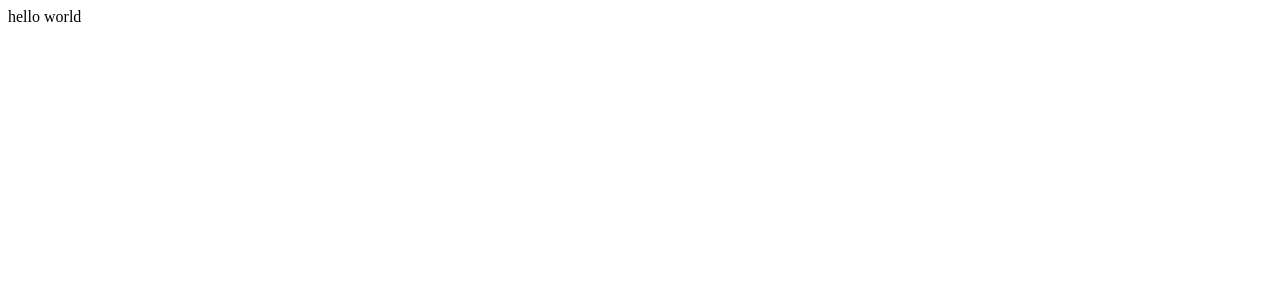
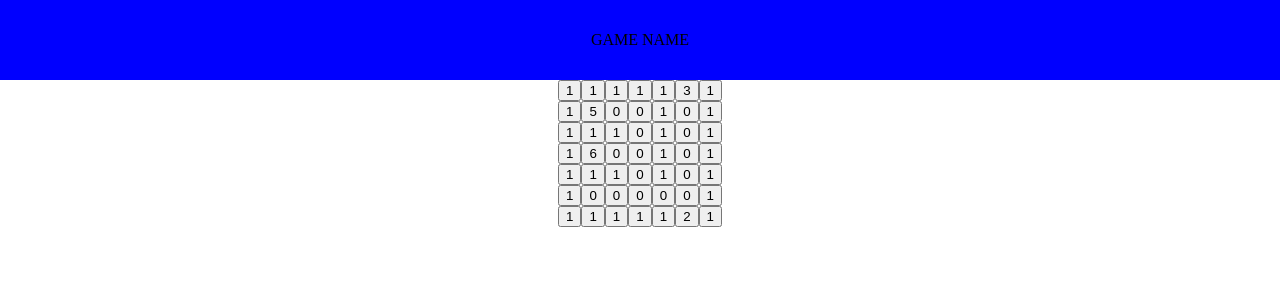
Before and after one commit to lcross2002/dissertation, an Angular app in the folder client/: page / in a window 1280 px wide. Shown: the top 300 px of the page. Built offline with nearby package versions, Linux system fonts and the light colour scheme.

Commit message:
basic maze display

```diff
--- a/client/src/app/app.component.html
+++ b/client/src/app/app.component.html
@@ -1 +1,9 @@
-hello world
+<div class="header">
+    <div class="title">
+        GAME NAME
+    </div>
+</div>
+
+<div class="game">
+  <ccg-level></ccg-level>
+</div>
--- a/client/src/app/app.component.scss
+++ b/client/src/app/app.component.scss
@@ -0,0 +1,16 @@
+.header {
+    width: 100vw;
+    height: 10vh;
+    background-color: blue;
+    display: flex;
+    justify-content: center;
+}
+
+.title {
+    align-self: center;
+}
+
+.game {
+  display: flex;
+  justify-content: center;
+}
--- a/client/src/app/app.component.ts
+++ b/client/src/app/app.component.ts
@@ -1,8 +1,11 @@
 import { Component } from '@angular/core';
+import { CommonModule } from '@angular/common';
+import { LevelComponent } from './level/level.component';
 
 @Component({
   selector: 'app-root',
   standalone: true,
+  imports: [CommonModule, LevelComponent],
   templateUrl: './app.component.html',
   styleUrl: './app.component.scss'
 })
--- /dev/null
+++ b/client/src/app/level/level.component.html
@@ -0,0 +1,5 @@
+<div *ngFor="let row of maze.maze">
+  <button *ngFor="let cell of row">
+    {{cell}}
+  </button>
+</div>
--- /dev/null
+++ b/client/src/app/level/level.component.ts
@@ -0,0 +1,18 @@
+import { CommonModule } from "@angular/common";
+import { Component } from "@angular/core";
+import { MazeService } from "../../services/maze.service";
+
+@Component({
+  selector: 'ccg-level',
+  standalone: true,
+  imports: [CommonModule],
+  templateUrl: './level.component.html',
+  styleUrl: './level.component.scss'
+})
+export class LevelComponent {
+  constructor(public maze: MazeService) {
+    maze.generateMaze();
+    console.log(maze.maze);
+    console.log(maze.fogMaze);
+  }
+}
--- /dev/null
+++ b/client/src/services/maze.service.ts
@@ -0,0 +1,88 @@
+import { Injectable } from '@angular/core';
+
+export enum CellType {
+  empty,
+  wall,
+  entrance,
+  exit,
+  puzzle,
+  key,
+  bonus
+}
+
+export type MazeLine = [CellType, CellType, CellType, CellType, CellType, CellType, CellType];
+export type Maze = [MazeLine, MazeLine, MazeLine, MazeLine, MazeLine, MazeLine, MazeLine];
+
+export type FogLine = [boolean, boolean, boolean, boolean, boolean, boolean, boolean];
+export type FogMaze = [FogLine, FogLine, FogLine, FogLine, FogLine, FogLine, FogLine];
+
+interface coord {
+  i: number;
+  j: number
+}
+
+@Injectable({providedIn: 'root'})
+export class MazeService {
+  maze?: Maze;
+  fogMaze?: FogMaze;
+
+  private maze1: Maze = [
+    [1, 1, 1, 1, 1, 3, 1],
+    [1, 5, 0, 0, 1, 0, 1],
+    [1, 1, 1, 0, 1, 0, 1],
+    [1, 6, 0, 0, 1, 0, 1],
+    [1, 1, 1, 0, 1, 0, 1],
+    [1, 0, 0, 0, 0, 0, 1],
+    [1, 1, 1, 1, 1, 2, 1]
+  ];
+
+  generateMaze() {
+    this.maze = this.maze1;
+    this.generateFogMaze();
+  }
+
+  private generateFogMaze() {
+    const fog: boolean[][] = [...Array(7)].map(e => Array(7));
+    let above: coord | undefined;
+    let left: coord | undefined;
+    let right: coord | undefined;
+
+    this.maze?.forEach((line, i) => {
+      line.forEach((cell, j) => {
+        if (cell === CellType.entrance) {
+          fog[i][j] = false;
+
+          above = {
+            i: i-1,
+            j: j,
+          };
+
+          left = {
+            i: i,
+            j: j-1
+          };
+
+          right = {
+            i: i,
+            j: j+1
+          }
+
+        } else {
+          fog[i][j] = true;
+        }
+      });
+    });
+
+    if (above?.i && above.j && fog[above.i][above.j]) {
+      fog[above.i][above.j] = false;
+    }
+    if (left?.i && left.j && fog[left.i][left.j]) {
+      fog[left.i][left.j] = false;
+    }
+    if (right?.i && right.j && fog[right.i][right.j]) {
+      fog[right.i][right.j] = false;
+    }
+
+    this.fogMaze = fog as FogMaze;
+  }
+}
--- a/client/src/styles.scss
+++ b/client/src/styles.scss
@@ -0,0 +1,4 @@
+body {
+    padding: 0;
+    margin: 0;
+}
```
Also changed, not shown: client/src/app/level/level.component.scss (added).
